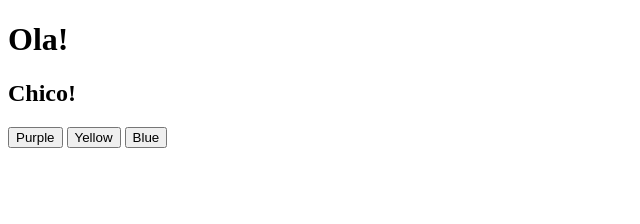
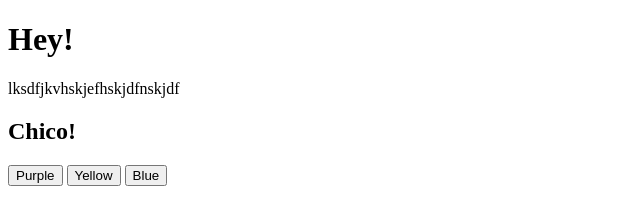
Before and after one commit to mmatyj/learninggit, a plain HTML site: page index.html in a window 1280 px wide. Shown: the whole page, without its empty margins (0-640 px from the left). Drawn offline with nearby package versions, Linux system fonts and the light colour scheme; files that its build step writes are made by us from their sources.

Commit message:
Add paragraph

```diff
--- a/index.html
+++ b/index.html
@@ -6,7 +6,8 @@
 		<link rel="stylesheet" type="text/css" href="style.css">
 	</head>
 	<body>
-		<h1>Ola!</h1>
+		<h1>Hey!</h1>
+		<p>lksdfjkvhskjefhskjdfnskjdf</p>
 		<h2>Chico!</h2>
 		<button class="btn-purple">Purple</button>
 		<button class="btn-yellow">Yellow</button>
```
